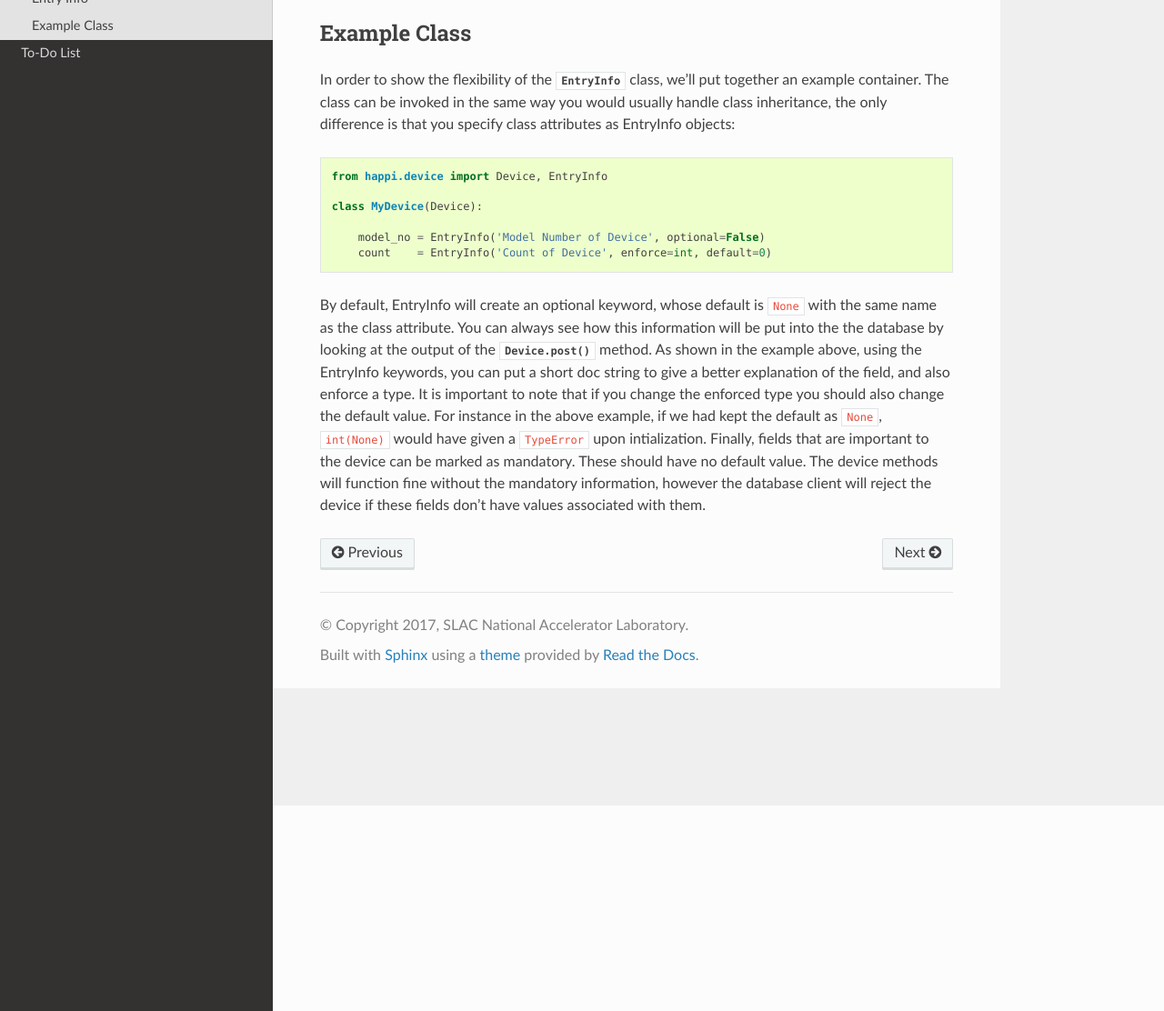
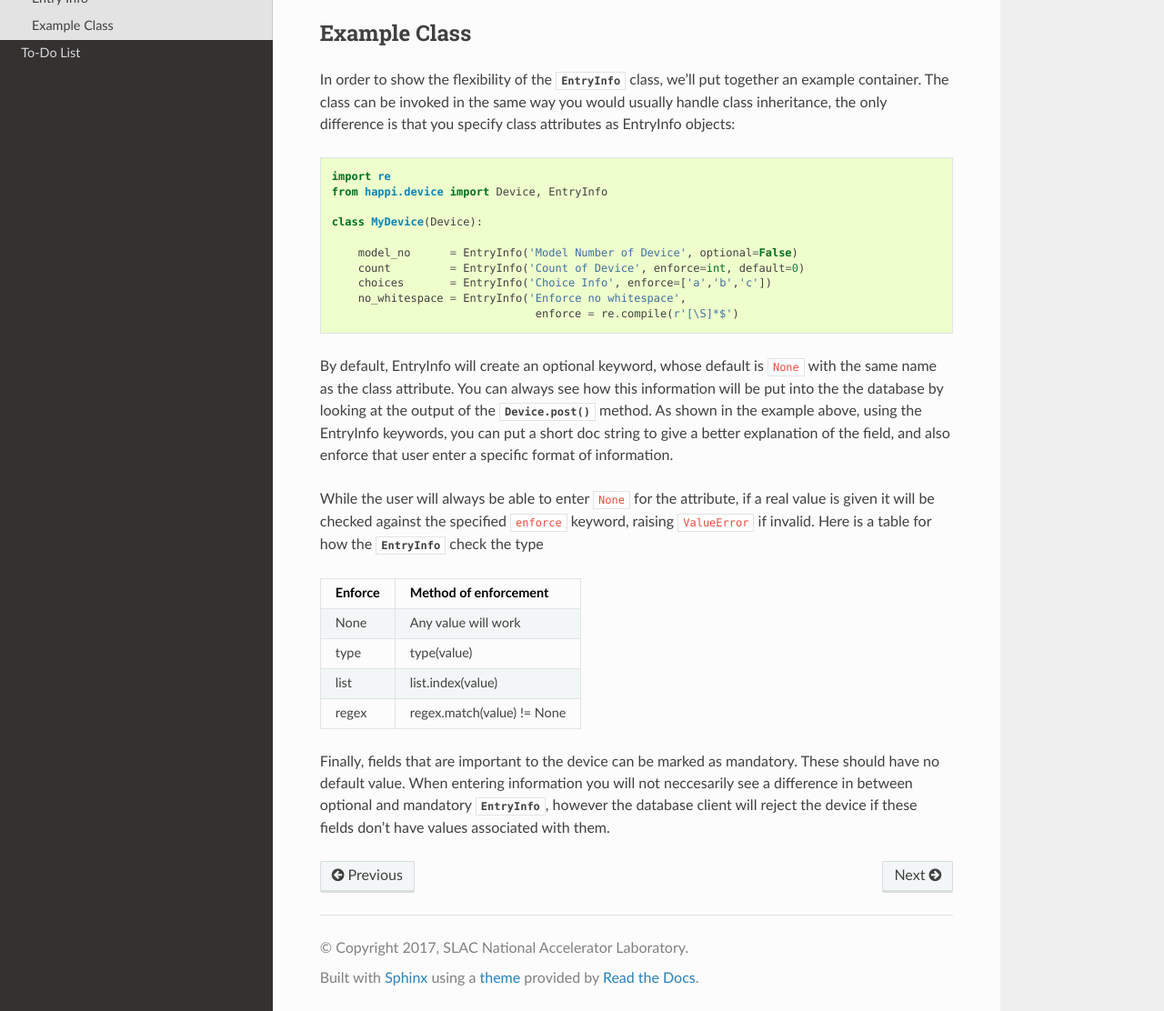
Before and after one commit to pcdshub/happi, a Sphinx documentation site: the page built from docs/source/develop.rst, in a window 1280 px wide and 1400 px high, scrolled down 226 px, cut to the strip 288-1400 px from the top of the window. Shown: the whole strip at 91% size. Built offline with Sphinx 7.4.7 and the Read the Docs theme 2.0.0, drawn with Linux system fonts in a browser that asks for light colours; pages that are not in the unit, such as notebooks, are missing from menus.

Commit message:
Added some more helpful info
git-svn-id: file:///afs/slac/g/pcds/vol2/svn/pcds/package/trunk/happi@27575 ececa60f-9f63-0410-97c7-ea05888eb260

```diff
--- a/docs/source/develop.rst
+++ b/docs/source/develop.rst
@@ -25,23 +25,40 @@ class attributes as EntryInfo objects:
 
 .. code::
 
+    import re
     from happi.device import Device, EntryInfo
 
     class MyDevice(Device):
 
-        model_no = EntryInfo('Model Number of Device', optional=False)
-        count    = EntryInfo('Count of Device', enforce=int, default=0)
+        model_no      = EntryInfo('Model Number of Device', optional=False)
+        count         = EntryInfo('Count of Device', enforce=int, default=0)
+        choices       = EntryInfo('Choice Info', enforce=['a','b','c'])
+        no_whitespace = EntryInfo('Enforce no whitespace',
+                                   enforce = re.compile(r'[\S]*$')
 
 By default, EntryInfo will create an optional keyword, whose default is
 ``None`` with the same name as the class attribute. You can always see how this
 information will be put into the the database by looking at the output of the
 :meth:`.Device.post` method. As shown in the example above, using the EntryInfo
 keywords, you can put a short doc string to give a better explanation of the
-field, and also enforce a type. It is important to note that if you change the
-enforced type you should also change the default value. For instance in the
-above example, if we had kept the default as ``None``,  ``int(None)`` would
-have given a ``TypeError`` upon intialization. Finally, fields that are
-important to the device can be marked as mandatory. These should have no
-default value. The device methods will function fine without the mandatory
-information, however the database client will reject the device if these fields
-don't have values associated with them.
+field, and also enforce that user enter a specific format of information.
+
+While the user will always be able to enter ``None`` for the attribute, if a
+real value is given it will be checked against the specified ``enforce``
+keyword, raising ``ValueError`` if invalid. Here is a table for how the
+:class:`.EntryInfo` check the type
+
+=======   ===========================
+Enforce   Method of enforcement
+=======   ===========================
+None      Any value will work
+type      type(value)
+list      list.index(value)
+regex     regex.match(value) != None
+=======   ===========================
+
+Finally, fields that are important to the device can be marked as mandatory.
+These should have no default value. When entering information you will not
+neccesarily see a difference in between optional and mandatory
+:class:`.EntryInfo`, however the database client will reject the device if
+these fields don't have values associated with them.
```
Also changed, not shown: docs/source/client.rst (+40 -1 lines), docs/source/index.rst (+9 -1 lines).
